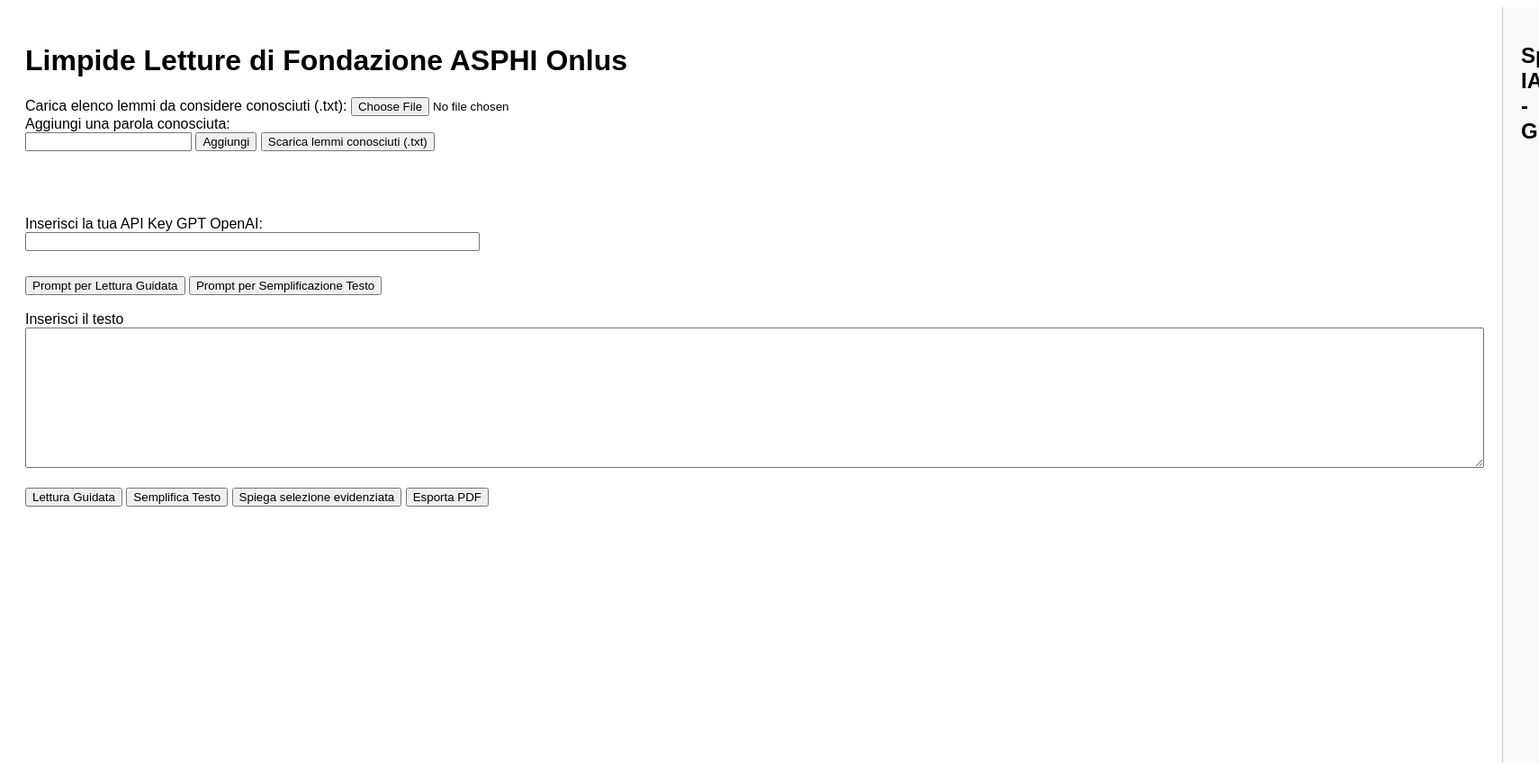
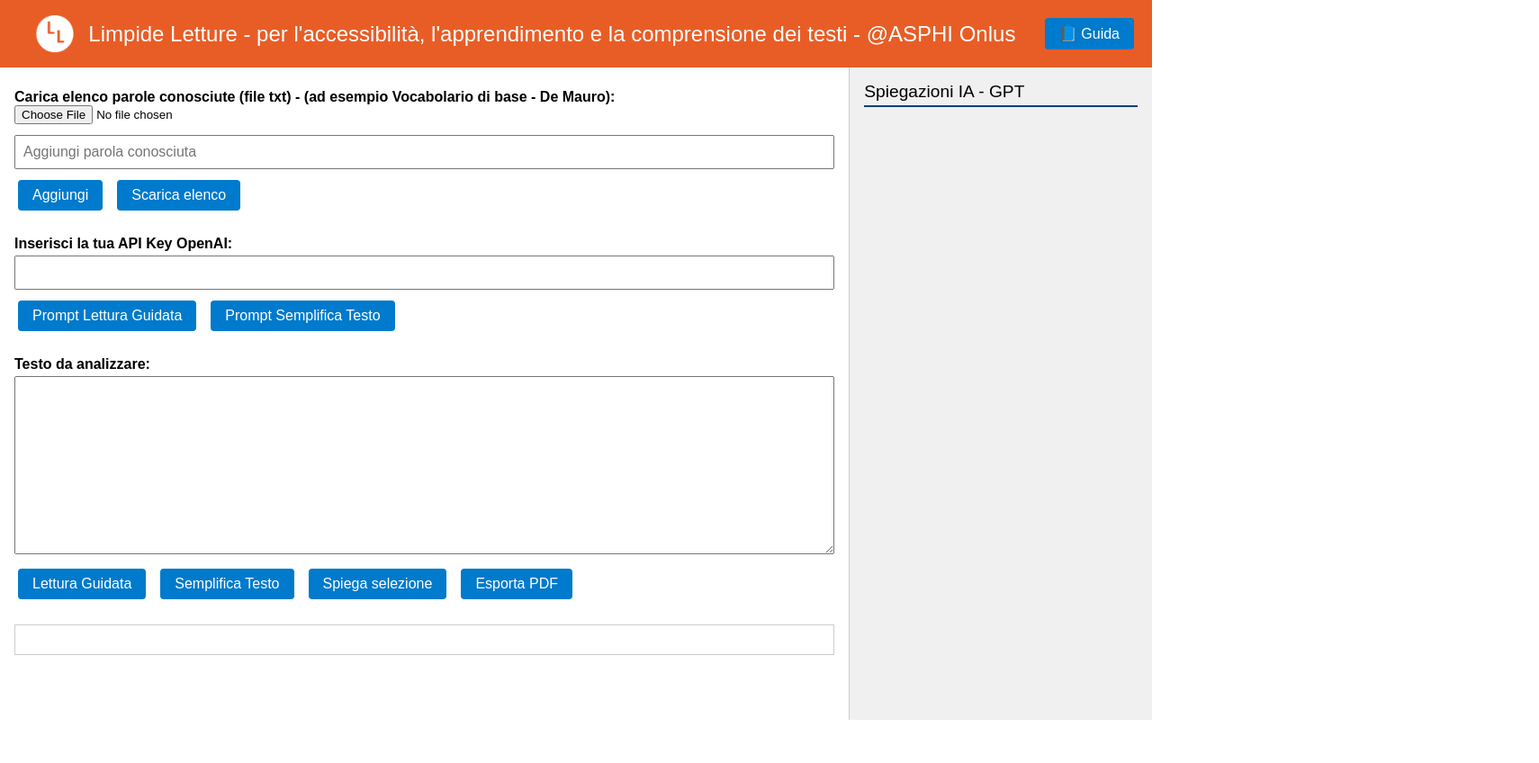
Before and after one commit to Fondazione-ASPHI/LimpideLetture, a plain HTML site: page index.html in a window 1280 px wide. Shown: the whole page at 90% size, 1710 px wide, since content can reach past the window. After the commit the page ends 800 px from the top, so only its background shows below. Drawn offline with nearby package versions, Linux system fonts and the light colour scheme.

Commit message:
Add files via upload

```diff
--- a/index.html
+++ b/index.html
@@ -2,41 +2,100 @@
 <html lang="it">
 <head>
   <meta charset="UTF-8">
-  <title>Analisi Lemmi</title>
+  <title>Limpide Letture - UI Ottimizzata</title>
+  <meta name="viewport" content="width=device-width, initial-scale=1.0">
   <style>
+    * {
+      box-sizing: border-box;
+    }
+
     body {
       font-family: Arial, sans-serif;
+      margin: 0;
       display: flex;
+      flex-direction: column;
+      height: 100vh;
     }
+
+    header {
+      background-color: #E85D26;
+      color: white;
+      padding: 1rem;
+      text-align: center;
+      font-size: 1.5em;
+    }
+
     main {
-      flex: 3;
-      padding: 20px;
+      display: flex;
+      flex: 1;
+      overflow: hidden;
     }
-    aside {
-      flex: 1;
-      border-left: 1px solid #ccc;
-      padding: 20px;
-      background-color: #f9f9f9;
-      height: 100vh;
+
+    .left, .right {
+      padding: 1rem;
       overflow-y: auto;
     }
+
+    .left {
+      flex: 3;
+    }
+
+    .right {
+      flex: 1;
+      background-color: #f0f0f0;
+      border-left: 1px solid #ccc;
+    }
+
+    .section {
+      margin-bottom: 1.5rem;
+    }
+
+    label {
+      font-weight: bold;
+      display: block;
+      margin-top: 0.5rem;
+    }
+
+    textarea, input[type="text"], input[type="password"] {
+      width: 100%;
+      padding: 0.5rem;
+      margin-top: 0.25rem;
+      font-size: 1rem;
+    }
+
+    button {
+      margin: 0.25rem;
+      padding: 0.5rem 1rem;
+      font-size: 1rem;
+      cursor: pointer;
+      border: none;
+      border-radius: 4px;
+      background-color: #007acc;
+      color: white;
+    }
+
+    button:hover {
+      background-color: #005fa3;
+    }
+
     .highlight {
       color: red;
       font-weight: bold;
       cursor: pointer;
     }
+
     .highlight:focus {
       outline: 2px solid blue;
     }
+
     #output {
-      margin-top: 20px;
-      padding: 10px;
-      font-size: 1.2em;
+      margin-top: 1rem;
+      padding: 1rem;
+      border: 1px solid #ccc;
+      background-color: #fff;
+      white-space: pre-wrap;
       line-height: 1.6em;
-      white-space: pre-wrap;
-
     }
-
 
     #tooltip {
       display: none;
@@ -48,72 +107,80 @@
       max-width: 300px;
       box-shadow: 2px 2px 5px rgba(0,0,0,0.3);
     }
-    #promptBox {
-      display: none;
-      margin-top: 10px;
+
+    .button-group {
+      display: flex;
+      flex-wrap: wrap;
+      gap: 0.5rem;
+      margin-top: 0.5rem;
     }
-    #gptPromptToggle {
-      margin-top: 10px;
+
+    .section-title {
+      font-size: 1.2em;
+      margin-bottom: 0.5rem;
+      border-bottom: 2px solid #004080;
+      padding-bottom: 0.25rem;
     }
   </style>
 </head>
 <body>
+    <header>
+        <img src="logo.png" alt="Icona Limpide Letture" style="vertical-align: middle; height: 1.8em; margin-right: 10px;">
+        <span style="vertical-align: middle;">Limpide Letture -  per l'accessibilità, l'apprendimento e la comprensione dei testi - @ASPHI Onlus</span>
+        <button onclick="window.open('guida.html', 'Guida', 'width=800,height=600,scrollbars=yes,resizable=yes')" style="float: right; margin-left: 10px;">
+            📘 Guida
+          </button>
+      </header>
   <main>
-    <h1>Limpide Letture di Fondazione ASPHI Onlus</h1>
-
-    <label>Carica elenco lemmi da considere conosciuti (.txt):</label>
-    <input type="file" id="lemmaFile" accept=".txt"><br>
-    <label>Aggiungi una parola conosciuta:</label><br>
-<input type="text" id="newLemma">
+    <section class="left">
+      <div class="section">
+        <label>Carica elenco parole conosciute (file txt) - (ad esempio Vocabolario di base - De Mauro):</label>
+        <input type="file" id="lemmaFile" accept=".txt">
+        <div class="button-group">
+          <input type="text" id="newLemma" placeholder="Aggiungi parola conosciuta">
           <button onclick="aggiungiLemma()">Aggiungi</button>
-<button onclick="scaricaLemmi()">Scarica lemmi conosciuti (.txt)</button><br><br>
-
-<span id="addLemmaMsg" style="margin-left: 10px; color: green;"></span><br><br>
-    <br>
-
-    <label>Inserisci la tua API Key GPT OpenAI:</label><br>
-    <input type="password" id="apiKey" size="60"><br><br>
-
-    <button id="gptPromptToggle" onclick="togglePromptBox()">Prompt per Lettura Guidata</button>
-    <button id="gptPrompt2Toggle" onclick="toggle2PromptBox()">Prompt per Semplificazione Testo</button>
-    <br><br>
-
-    <div id="promptBox">
-      <label>Prompt per spiegazioni GPT (puoi modificarlo):</label><br>
-      <textarea id="gptPrompt" rows="3" cols="80">Nel testo seguente: \n"{testo}"\nspiega in modo facile la parola "{parola}" in base al contesto. Usa frasi brevi e parole semplici.</textarea><br><br>
+          <button onclick="scaricaLemmi()">Scarica elenco</button>
         </div>
-    <div id="promptSemplificaBox">
-        <label>Prompt per la semplificazione (modificabile):</label><br>
-        <textarea id="promptSemplifica" rows="2" cols="80">
-      Semplifica questo testo mantendo tutti i significati per essere accessibile per un lettore con livello A1 di italiano
-        </textarea><br><br>
+        <span id="addLemmaMsg" style="color: green;"></span>
       </div>
 
-    <label>Inserisci il testo</label><br>
-    <textarea id="inputText" rows="10" cols="200"></textarea><br><br>
+      <div class="section">
+        <label>Inserisci la tua API Key OpenAI:</label>
+        <input type="password" id="apiKey">
+        <div class="button-group">
+          <button onclick="togglePromptBox()">Prompt Lettura Guidata</button>
+          <button onclick="toggle2PromptBox()">Prompt Semplifica Testo</button>
+        </div>
+        <div id="promptBox" style="display:none;">
+          <label>Prompt per Spiegazioni delle parole non conosciute:</label>
+          <textarea id="gptPrompt" rows="3">Nel testo seguente: \n"{testo}"\nspiega in modo facile la parola "{parola}" in base al contesto. Usa frasi brevi e parole semplici.</textarea>
+        </div>
+        <div id="promptSemplificaBox" style="display:none;">
+          <label>Prompt per la semplificazione del testo:</label>
+          <textarea id="promptSemplifica" rows="3">Semplifica questo testo mantenendo tutti i significati per essere accessibile per un lettore con livello A1 di italiano</textarea>
+        </div>
+      </div>
 
+      <div class="section">
+        <label>Testo da analizzare:</label>
+        <textarea id="inputText" rows="10"></textarea>
+        <div class="button-group">
           <button onclick="analyzeText()">Lettura Guidata</button>
           <button onclick="semplificaTesto()">Semplifica Testo</button>
-    <button onclick="spiegaSelezioneOutput()">Spiega selezione evidenziata</button>
+          <button onclick="spiegaSelezioneOutput()">Spiega selezione</button>
           <button onclick="exportToPDF()">Esporta PDF</button>
-    <br><br>
-
-
-
-
-
-
-    <div id="output">
-
+        </div>
       </div>
 
+      <div id="output"></div>
       <div id="tooltip"></div>
-  </main>
+    </section>
 
-  <aside>
-    <h2>Spiegazioni IA - GPT</h2>
+    <aside class="right">
+      <div class="section-title">Spiegazioni IA - GPT</div>
       <div id="explanationBox"></div>
     </aside>
+  </main>
 
   <script src="https://cdnjs.cloudflare.com/ajax/libs/jspdf/2.5.1/jspdf.umd.min.js"></script>
   <script>
@@ -140,6 +207,14 @@
         lemmiSet = new Set(JSON.parse(savedLemmi));
         alert("Lemmi caricati da memoria locale: " + lemmiSet.size);
       }
+      // 🔁 Salva automaticamente ogni modifica ai prompt
+  document.getElementById("promptSemplifica").addEventListener("input", () => {
+    localStorage.setItem("promptSemplifica", document.getElementById("promptSemplifica").value);
+  });
+
+  document.getElementById("gptPrompt").addEventListener("input", () => {
+    localStorage.setItem("gptPrompt", document.getElementById("gptPrompt").value);
+  });
     });
 
     function togglePromptBox() {
@@ -488,6 +563,7 @@ async function semplificaTesto() {
   }
 }
 
+
   </script>
 </body>
 </html>
```
Also changed, not shown: Guida.html (added, +145 -0 lines), logo.png (added), 1 other file. Lines whose indentation alone changed are shown as unchanged.
